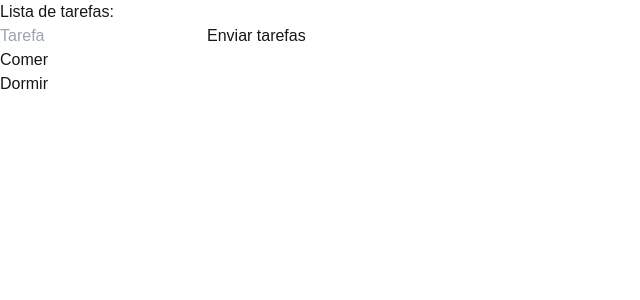
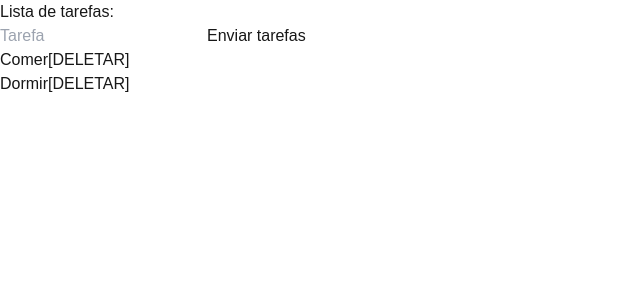
Before and after one commit to ylfernando/test-app, a Next.js app: page / in a window 1280 px wide. Shown: the top 300 px of the page, without its empty margins (0-640 px from the left). Built offline with nearby package versions, Linux system fonts and the light colour scheme.

Commit message:
Enviando a função de remover

```diff
--- a/src/app/page.tsx
+++ b/src/app/page.tsx
@@ -2,7 +2,7 @@
 
 import { useState } from "react";
 import { Person } from "@/types/person";
-import { List } from "@/types/list";
+import { List } from "@/types/List";
 
 export const Page = () => {
   const [itemInput, setItemInput] = useState("");
@@ -17,7 +17,13 @@ export const Page = () => {
     },
   ]);
   const handleAdd = () => {
+    if (itemInput.trim() === "") return;
     setTextList([...textList, { label: itemInput, checked: false }]);
+    setItemInput("");
+  };
+
+  const deleteItem = (index: number) => {
+    setTextList(textList.filter((item, key) => key !== index));
   };
 
   return (
@@ -37,8 +43,16 @@ export const Page = () => {
         Enviar tarefas
       </button>
       <ul className="">
-        {textList.map((item) => (
-          <li className="li text-lg">{item.label}</li>
+        {textList.map((item, index) => (
+          <li key={index} className="li text-lg">
+            {item.label}
+            <button
+              onClick={() => deleteItem(index)}
+              className="hover:underline"
+            >
+              [DELETAR]
+            </button>
+          </li>
         ))}
       </ul>
     </div>
```
